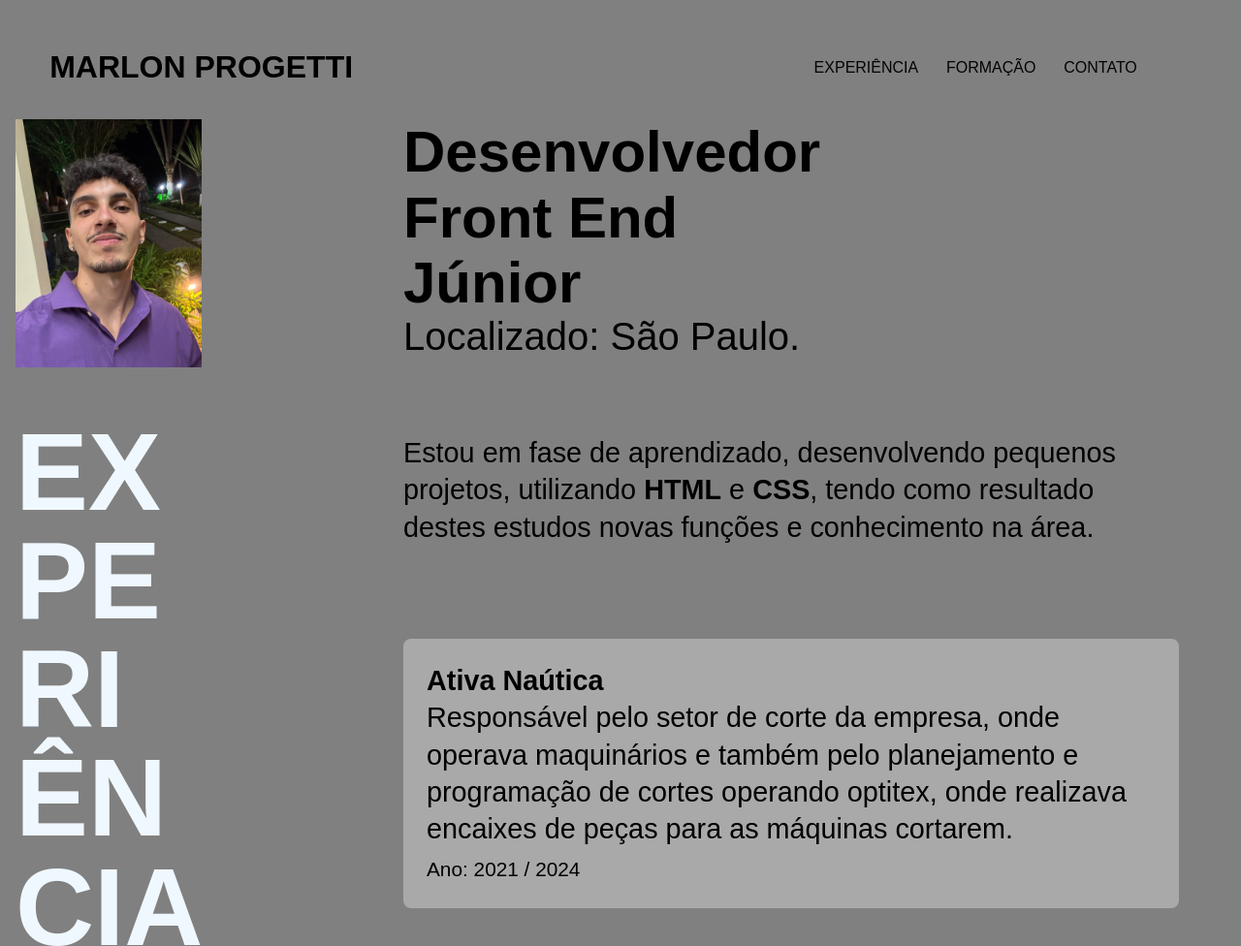
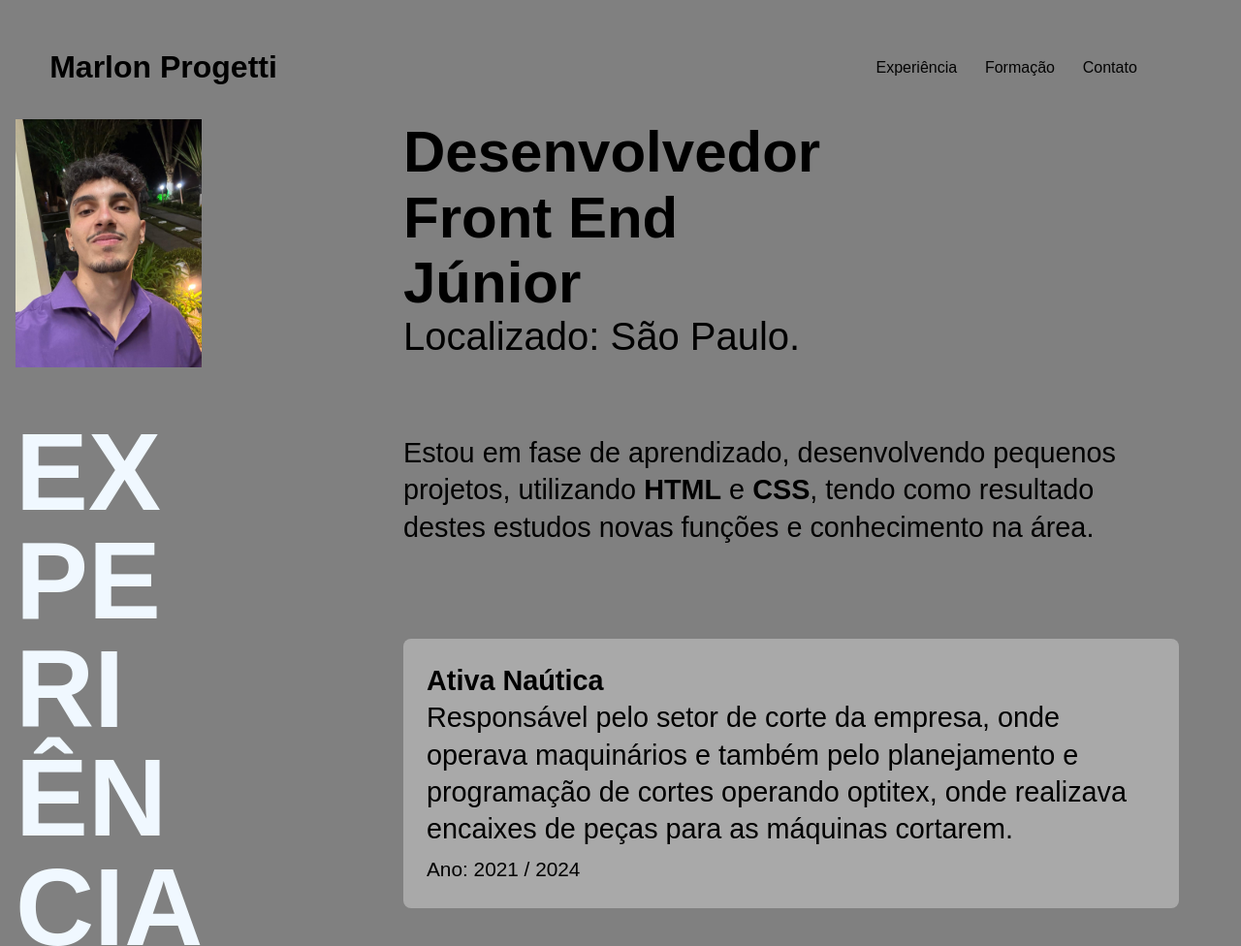
Before and after one commit to MarlonProgetti/MarlonProgetti.github.io, a plain HTML site: page index.html in a window 1280 px wide. Shown: the top 976 px of the page at 97% size. Drawn offline with Linux system fonts and the light colour scheme.

Commit message:
mais um ajuste de letras

```diff
--- a/index.html
+++ b/index.html
@@ -10,11 +10,11 @@
 
 <body>
   <header>
-    <h1 class="logo">MARLON PROGETTI</h1>
+    <h1 class="logo">Marlon Progetti</h1>
     <ul class="header-home">
-      <li><a href="#experiencia">EXPERIÊNCIA</a></li>
-      <li><a href="#formacao">FORMAÇÃO</a></li>
-      <li><a href="#contato">CONTATO</a></li>
+      <li><a href="#experiencia">Experiência</a></li>
+      <li><a href="#formacao">Formação</a></li>
+      <li><a href="#contato">Contato</a></li>
     </ul>
   </header>
   <main>
```
